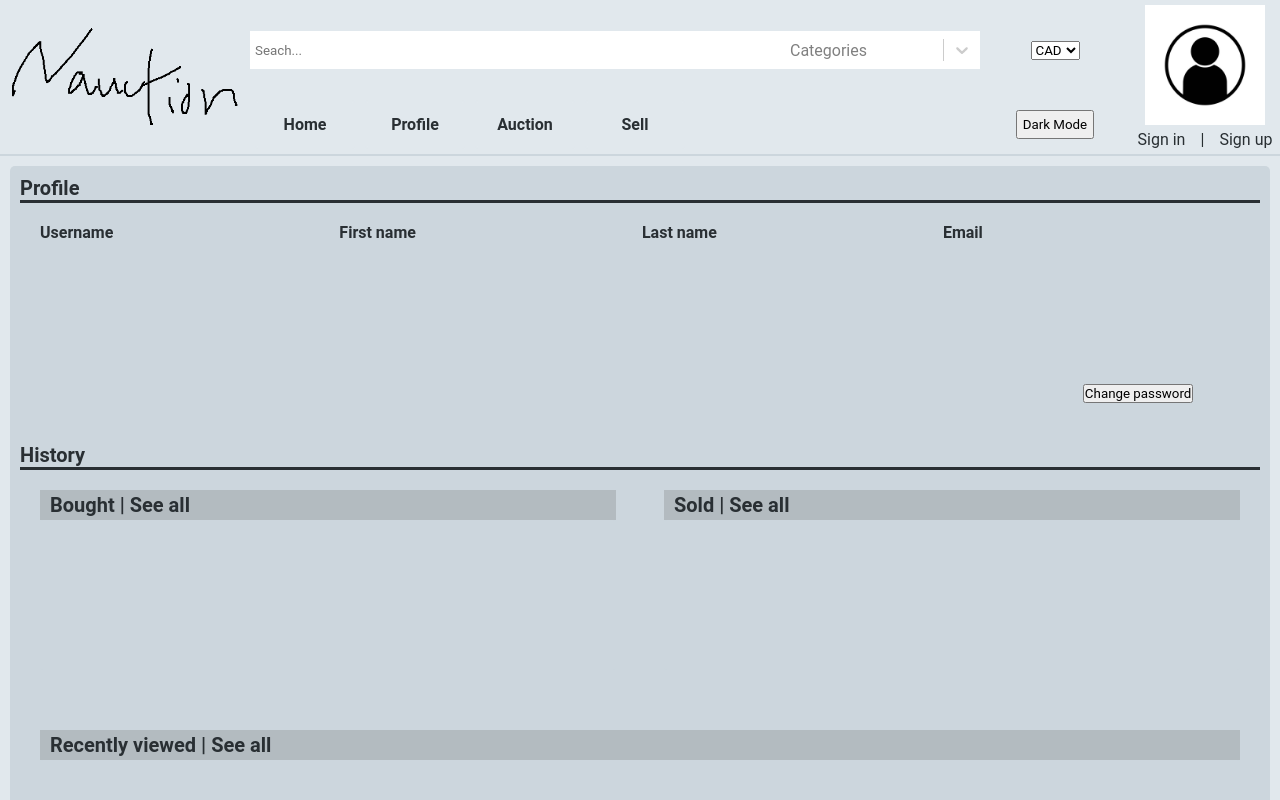
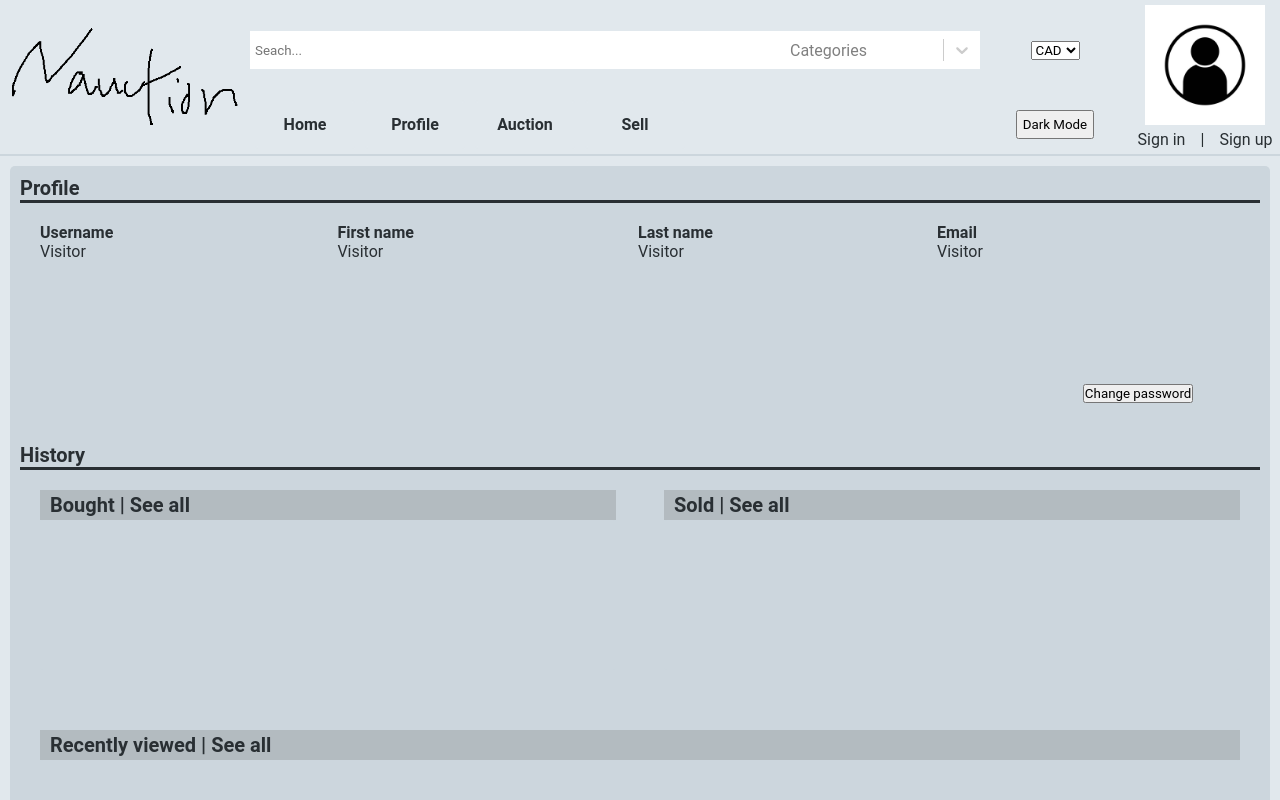
Before and after one commit to SakyunBuns/AuctionZone, a React (Vite) app in the folder dev/app/: page /Profile in a window 1280 px wide. Shown: the top 800 px of the page. Built offline with nearby package versions, Linux system fonts and the light colour scheme.

Commit message:
Fixing user to user.id in all file for checking because of bug. Updating read me

```diff
--- a/dev/app/src/HomePage.jsx
+++ b/dev/app/src/HomePage.jsx
@@ -26,18 +26,18 @@ export default function HomePage(props) {
 
     const [itemsSections, setItemsSections] = useState(null);
 
-    // useEffect(() => {
-    //     if(user === null) {
-    //         setUserLoggedIn('USER_OFFLINE');
-    //     }else{
-    //         setUserLoggedIn('USER_ONLINE');
-    //     }
-    // }, [user])
+    useEffect(() => {
+        if(user.id == 0) {
+            setUserLoggedIn('USER_OFFLINE');
+        }else{
+            setUserLoggedIn('USER_ONLINE');
+        }
+    }, [user])
 
 
     useEffect(() => {
 
-        if(user === null) {
+        if(user.id === 0) {
             ItemDAO.getFavoriteTags((tagViewCount) => {
                 console.log(tagViewCount)
                 const sortedArray = qs.reverseSort(tagViewCount, "nbCount");
--- a/dev/app/src/ProfilePage.jsx
+++ b/dev/app/src/ProfilePage.jsx
@@ -28,19 +28,19 @@ export default function ProfilePage(props){
                     <div className='profile--content--info--container'>
                         <div className='profile--content--info'>
                             <p >Username</p>
-                            {user ? <p>{user.username}</p> : <p>Visitor</p>}
+                            {user.id ? <p>{user.username}</p> : <p>Visitor</p>}
                         </div>
                         <div className='profile--content--info'>
                             <p >First name</p>
-                            {user ? <p>{user.firstName}</p> : <p>Visitor</p>}
+                            {user.id ? <p>{user.firstName}</p> : <p>Visitor</p>}
                         </div>
                         <div className='profile--content--info'>
                             <p>Last name</p>
-                            {user ? <p>{user.lastName}</p> : <p>Visitor</p>}
+                            {user.id ? <p>{user.lastName}</p> : <p>Visitor</p>}
                         </div>
                         <div className='profile--content--info'>
                             <p>Email</p>
-                            {user ? <p>{user.email}</p> : <p>Visitor</p>}
+                            {user.id ? <p>{user.email}</p> : <p>Visitor</p>}
                         </div>
                     </div>
                     <div className='profile--content--button'>
--- a/dev/app/src/SearchPage.jsx
+++ b/dev/app/src/SearchPage.jsx
@@ -1,3 +1,9 @@
+// Nom du fichier: SearchPage.jsx
+// Contexte de ce fichier:  Ce fichier n'est pas complété, il représentait la page qui affiche le résultat de la recherche.
+// Auteur : Nathaelle Fournier
+// Autre auteurs: Quoc Huan Tran
+// Date : Hiver 2023
+
 import React, { useState, useContext } from "react";
 import { paletteContext } from "./component/Context";
 
--- a/dev/app/src/component/Chat.jsx
+++ b/dev/app/src/component/Chat.jsx
@@ -84,8 +84,8 @@ export default function Chat(props){
     ]
 
     const myUser = {
-        username : user != null ? user.username : 'Anonydoggo',
-        profile : user != null ? user.profile : `${doggo3}`
+        username : user.id != 0 ? user.username : 'Anonydoggo',
+        profile : user.id != 0 ? user.profile : `${doggo3}`
     }
 
     // const messageUpdated = messages.map((message, index) => {
--- a/dev/app/src/component/header/Profile.jsx
+++ b/dev/app/src/component/header/Profile.jsx
@@ -71,7 +71,7 @@ export default function Profile(props){
     return (
         <div style={styleContainer}>
             {
-                user ?
+                user.id ?
                 <Link style={styleCenterContainer} to={props.profilePath ? props.profilePath : '/Profile'} ><img src={user.profile} style={styleImg}></img></Link> :
                 <div style={styleCenterContainer}><img src={VisitorProfile} style={styleImg}></img></div>
             }
--- a/dev/app/src/component/header/SearchBar.jsx
+++ b/dev/app/src/component/header/SearchBar.jsx
@@ -6,7 +6,7 @@
 // Date : Hiver 2023
 
 import React, { useState } from 'react'
-import { tagsContext } from "../Context"
+import { tagsContext, userContext } from "../Context"
 import Select from 'react-select'
 import { useContext } from 'react'
 import { ItemDAO } from '../../DAO/ItemDAO'
@@ -15,6 +15,7 @@ import { UserDAO } from '../../DAO/UserDAO'
 export default function SearchBar(props){
 
     const { tags } = useContext(tagsContext)
+    const { user } = useContext(userContext)
 
     const [selectedOption, setSelectedOption] = useState("")
 
@@ -77,7 +78,9 @@ export default function SearchBar(props){
         else{
             ItemDAO.getItemsByKeyTag(selectedOption, (result) => {
                 console.log(result)
-                UserDAO.addUserTag({id_user:1, id_tag:selectedOption}, (result))
+                user.id != null ?
+                UserDAO.addUserTag({id_user:user.id, id_tag:selectedOption}, (result)):
+                console.log("not logged in")
             })
 
         }
```
Also changed, not shown: 1 other file (tests, documents, lock files or other folders).
